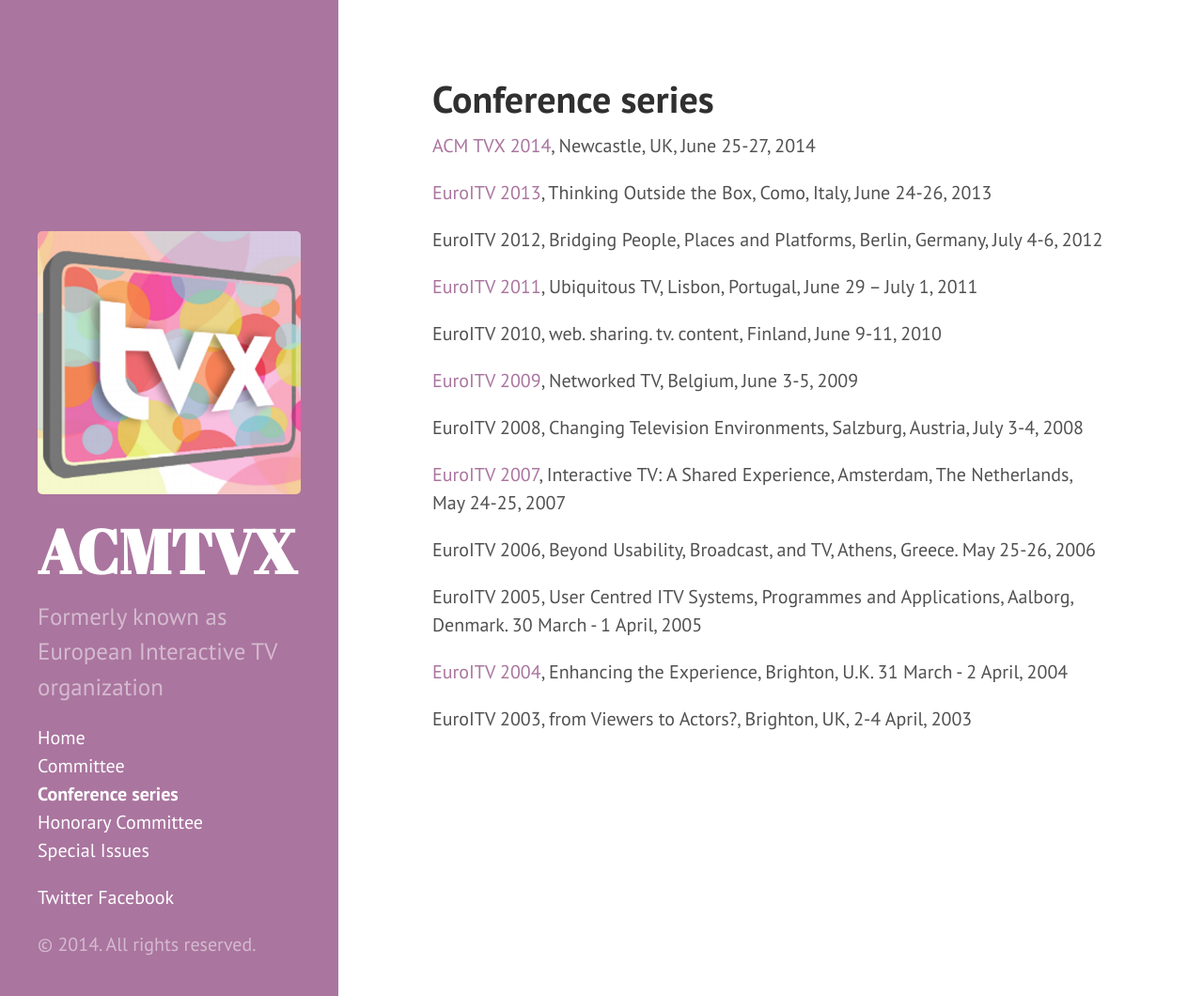
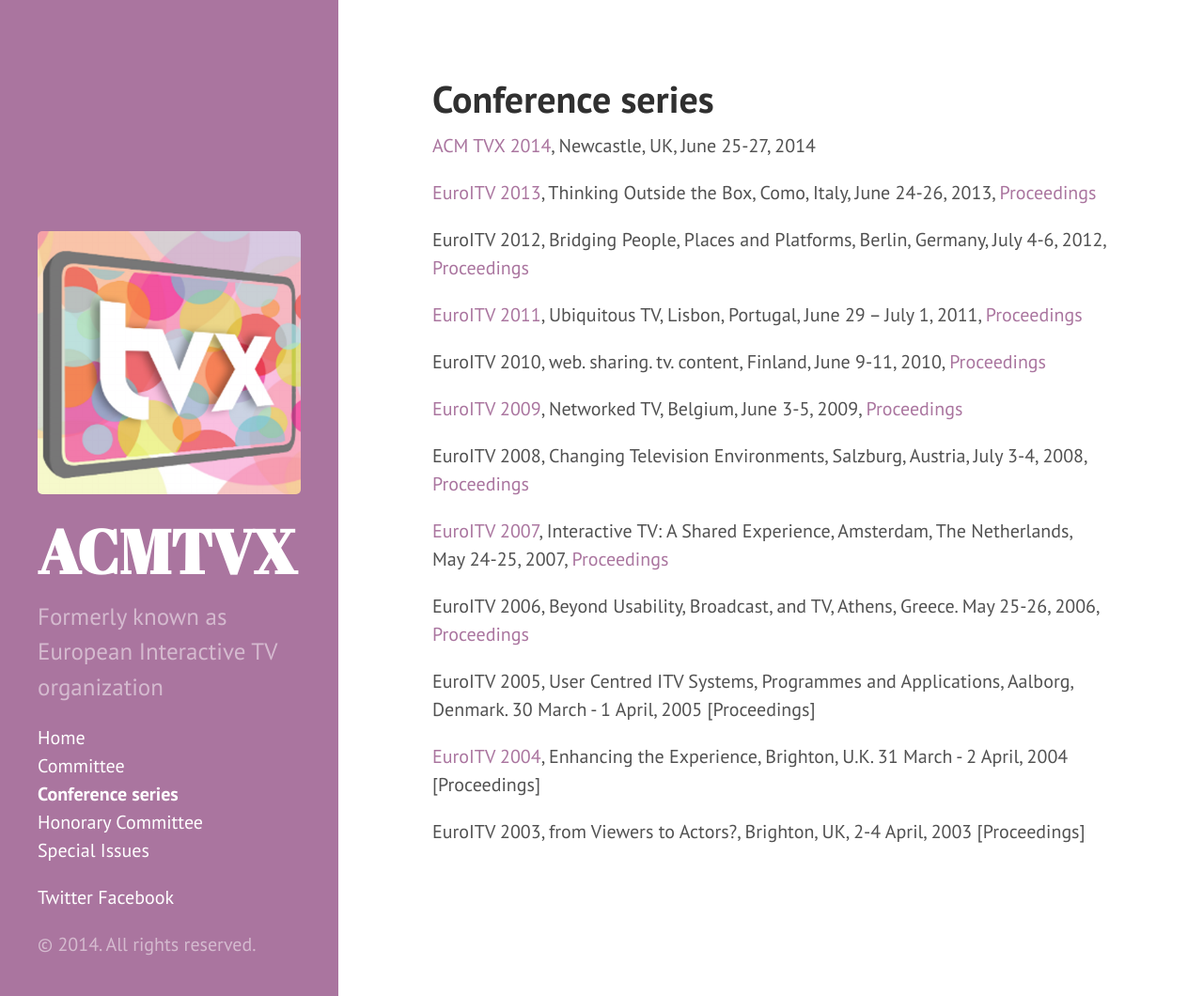
Before and after one commit to acmtvx/www, a Jekyll site: the page built from conference_series.md, in a window 1280 px wide and 1060 px high. Shown: the whole window at 94% size. Built offline with Jekyll 4.4.1, drawn with Linux system fonts in a browser that asks for light colours; Markdown is read by kramdown in place of the engine named in the settings.

Commit message:
Update conference_series.md

```diff
--- a/conference_series.md
+++ b/conference_series.md
@@ -5,24 +5,24 @@ title: Conference series
 
 [ACM TVX 2014](http://tvx2014.com/), Newcastle, UK, June 25-27, 2014
 
-[EuroITV 2013](http://www.euro-itv.org/), Thinking Outside the Box, Como, Italy, June 24-26, 2013
+[EuroITV 2013](http://www.euro-itv.org/), Thinking Outside the Box, Como, Italy, June 24-26, 2013, [Proceedings](http://dl.acm.org/citation.cfm?id=2465958)
 
-EuroITV 2012, Bridging People, Places and Platforms, Berlin, Germany, July 4-6, 2012
+EuroITV 2012, Bridging People, Places and Platforms, Berlin, Germany, July 4-6, 2012, [Proceedings](http://dl.acm.org/citation.cfm?id=2325616)
 
-[EuroITV 2011](http://euroitv2011.ulusofona.pt/), Ubiquitous TV, Lisbon, Portugal, June 29 – July 1, 2011
+[EuroITV 2011](http://euroitv2011.ulusofona.pt/), Ubiquitous TV, Lisbon, Portugal, June 29 – July 1, 2011, [Proceedings](http://dl.acm.org/citation.cfm?id=2000119)
 
-EuroITV 2010, web. sharing. tv. content, Finland, June 9-11, 2010
+EuroITV 2010, web. sharing. tv. content, Finland, June 9-11, 2010, [Proceedings](http://dl.acm.org/citation.cfm?id=1809777)
 
-[EuroITV 2009](http://www.euroitv2009.org/), Networked TV, Belgium, June 3-5, 2009
+[EuroITV 2009](http://www.euroitv2009.org/), Networked TV, Belgium, June 3-5, 2009, [Proceedings](http://dl.acm.org/citation.cfm?id=1542084&picked=prox)
 
-EuroITV 2008, Changing Television Environments, Salzburg, Austria, July 3-4, 2008
+EuroITV 2008, Changing Television Environments, Salzburg, Austria, July 3-4, 2008, [Proceedings](http://www.springer.com/computer/hci/book/978-3-540-69477-9)
 
-[EuroITV 2007](http://homepages.cwi.nl/~garcia/euroitv2007/EuroITV-2007.html), Interactive TV: A Shared Experience, Amsterdam, The Netherlands, May 24-25, 2007
+[EuroITV 2007](http://homepages.cwi.nl/~garcia/euroitv2007/EuroITV-2007.html), Interactive TV: A Shared Experience, Amsterdam, The Netherlands, May 24-25, 2007, [Proceedings](http://www.springer.com/computer/hci/book/978-3-540-72558-9)
 
-EuroITV 2006, Beyond Usability, Broadcast, and TV, Athens, Greece. May 25-26, 2006
+EuroITV 2006, Beyond Usability, Broadcast, and TV, Athens, Greece. May 25-26, 2006, [Proceedings](http://dl.acm.org/citation.cfm?id=1111309)
 
-EuroITV 2005, User Centred ITV Systems, Programmes and Applications, Aalborg, Denmark. 30 March - 1 April, 2005
+EuroITV 2005, User Centred ITV Systems, Programmes and Applications, Aalborg, Denmark. 30 March - 1 April, 2005 [Proceedings]
 
-[EuroITV 2004](http://www.it.bton.ac.uk/staff/lp22/euroitv2004/), Enhancing the Experience, Brighton, U.K. 31 March - 2 April, 2004
+[EuroITV 2004](http://www.it.bton.ac.uk/staff/lp22/euroitv2004/), Enhancing the Experience, Brighton, U.K. 31 March - 2 April, 2004 [Proceedings]
 
-EuroITV 2003, from Viewers to Actors?, Brighton, UK, 2-4 April, 2003
+EuroITV 2003, from Viewers to Actors?, Brighton, UK, 2-4 April, 2003 [Proceedings]
```
